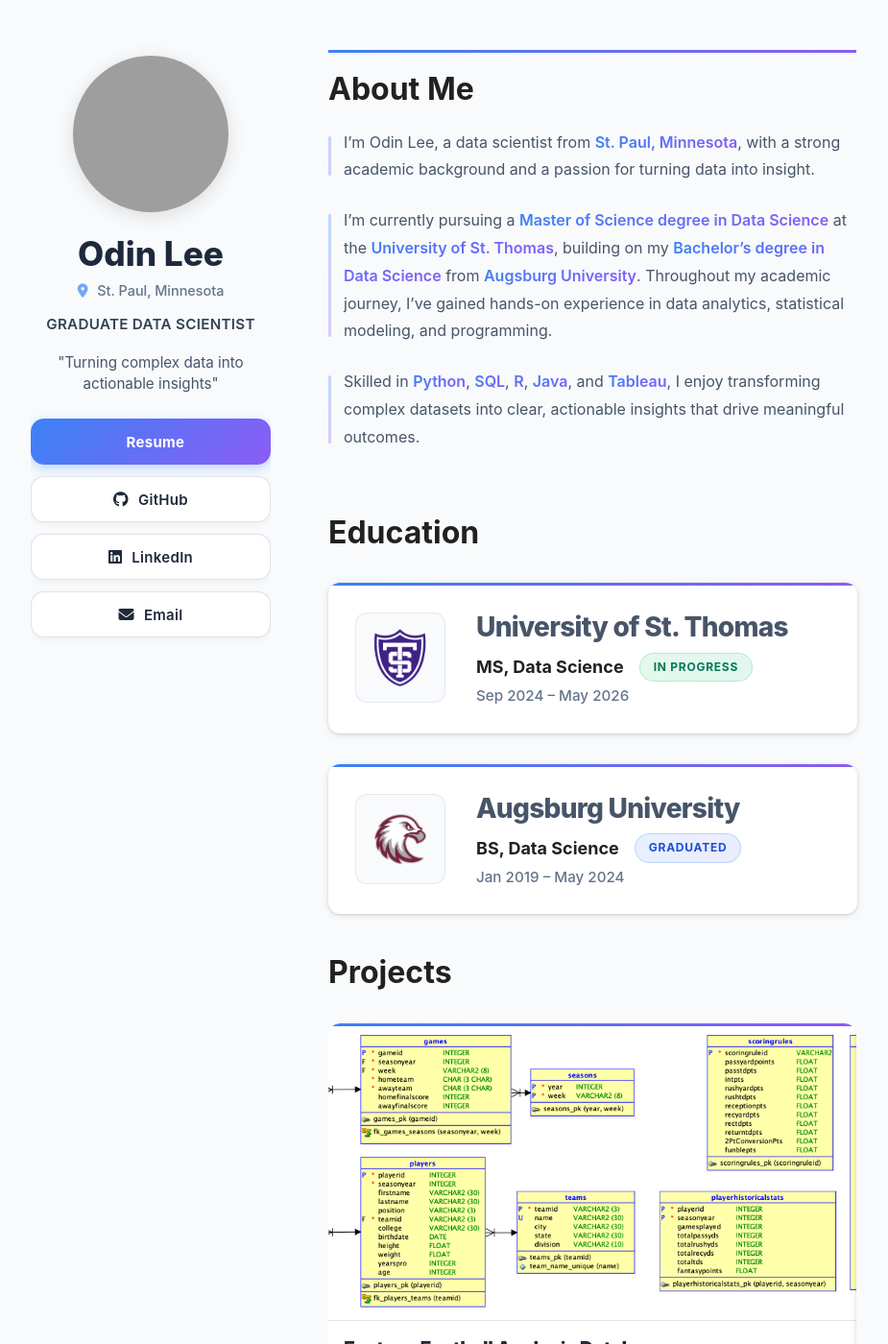
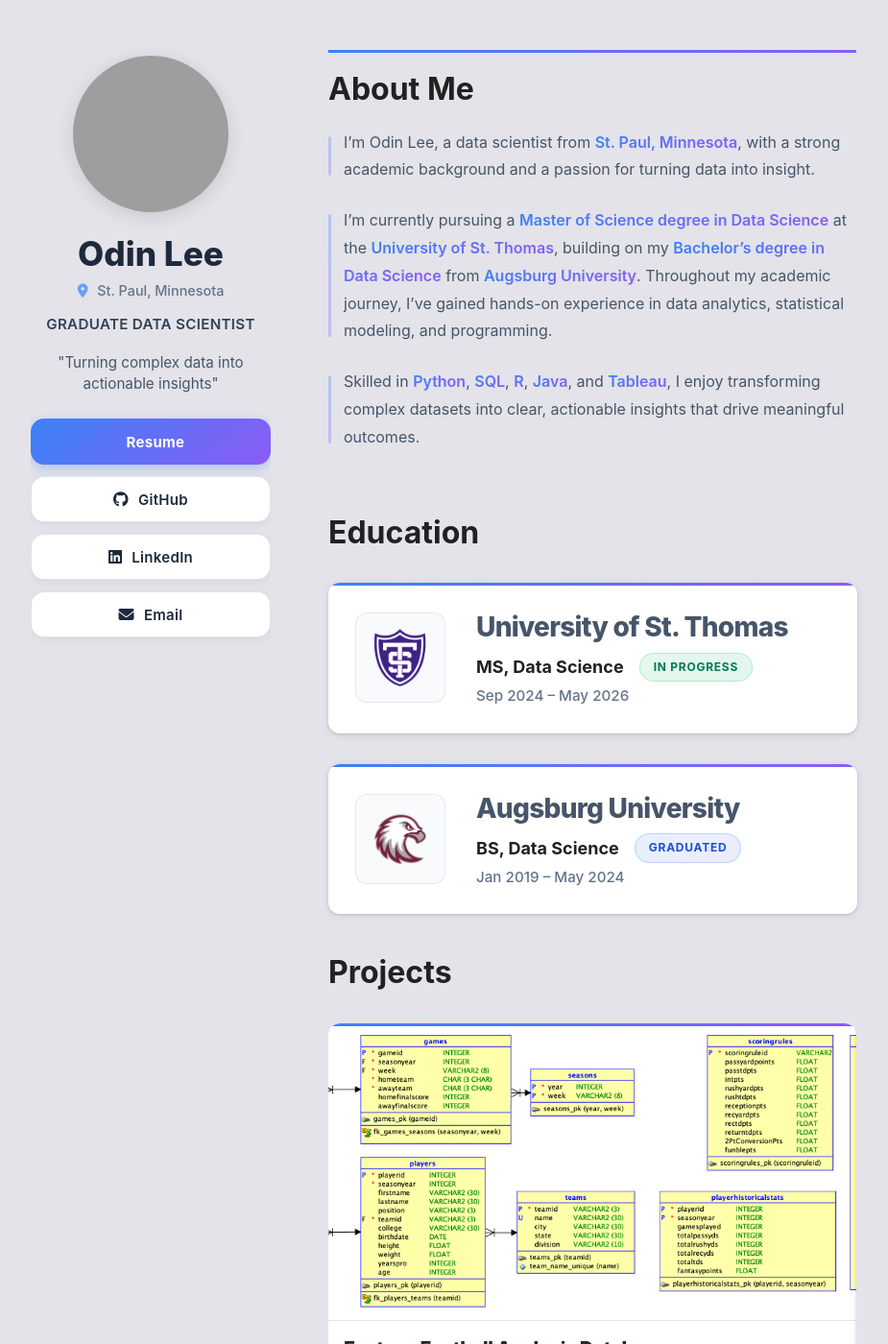
Before and after one commit to OdinLeePro/OdinLeePro.github.io, a Jekyll site: the page built from index.md, in a window 1280 px wide and 1400 px high. Shown: the whole window at 96% size, without its empty margins (178-1103 px from the left). Built offline with Jekyll 4.4.1, drawn with Linux system fonts in a browser that asks for light colours; grey boxes are pictures that could not be loaded.

Commit message:
Add files via upload

```diff
--- a/assets/css/style.scss
+++ b/assets/css/style.scss
@@ -26,7 +26,7 @@ $border-radius-large: 12px;
 
 /* Neutrals & Base Colors */
 $white: #ffffff;                                                                                            // pure white for backgrounds
-$light-gray: #f8fafc;                                                                                       // light gray for app/page background
+$light-gray: #e3e3e9;                                                                                       // light gray for app/page background #f8fafc
 $text-color: #475569;                                                                                       // main body text color
 $heading-color: #334155;                                                                                    // color for headings
 $title-color: #1e293b;                                                                                      // color for prominent titles
```
